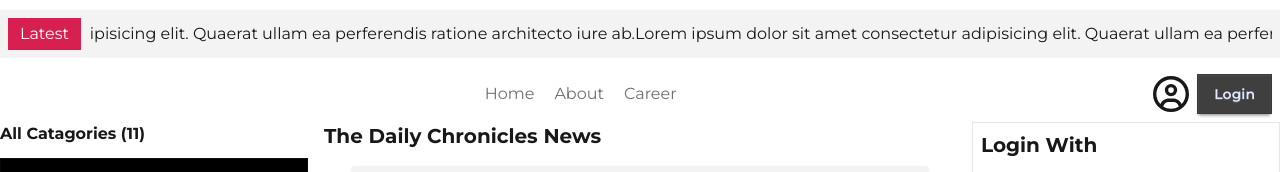
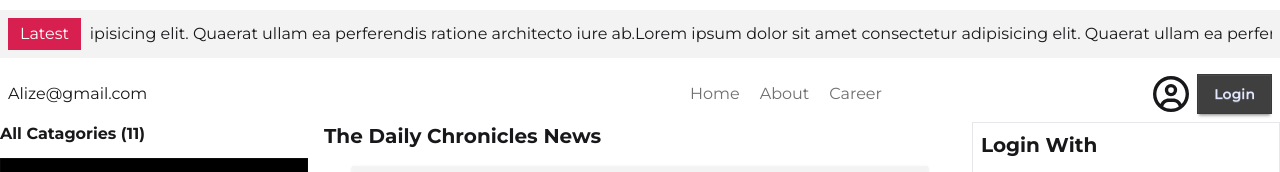
Before and after one commit to mirazahmeed/newspaper, a React app: page /category/0 in a window 1280 px wide. Shown: the part 142-314 px from the top of the page. Built offline with nearby package versions, Linux system fonts and the light colour scheme; the HTML template or start-up script is replaced by a standard one.

Commit message:
feat: Establish AuthProvider to manage user state and display user email in Navbar.

```diff
--- a/src/Components/Navbar.jsx
+++ b/src/Components/Navbar.jsx
@@ -1,10 +1,13 @@
-import React from "react";
+import React, { use } from "react";
 import { Link, NavLink } from "react-router";
 import { FaRegCircleUser } from "react-icons/fa6";
+import { AuthContext } from "../provider/AuthProvider";
 
 const Navbar = () => {
+	const { user } = use(AuthContext);
 	return (
 		<div className="flex justify-between items-center p-2 mt-2">
+			{user && user.email}
 			<div></div>
 			<div className="nav flex gap-5 text-accent">
 				<NavLink to="/">Home</NavLink>
--- a/src/provider/AuthProvider.jsx
+++ b/src/provider/AuthProvider.jsx
@@ -1,17 +1,17 @@
 import React, { createContext, useState } from "react";
 const AuthContext = createContext();
 
-const AuthProvider = () => {
+const AuthProvider = ({ children }) => {
 	const [user, setUser] = useState({
-		name: "",
-		email: "",
+		name: "Alize@gmail.com",
+		email: "Alize@gmail.com",
 		photoURL: "",
 	});
 	const authData = {
 		user,
 		setUser,
 	};
-	return <AuthContext value={authData}></AuthContext>;
+	return <AuthContext value={authData}>{children}</AuthContext>;
 };
 
 export default AuthProvider;
```
Also changed, not shown: src/main.jsx (+13 -10 lines).
